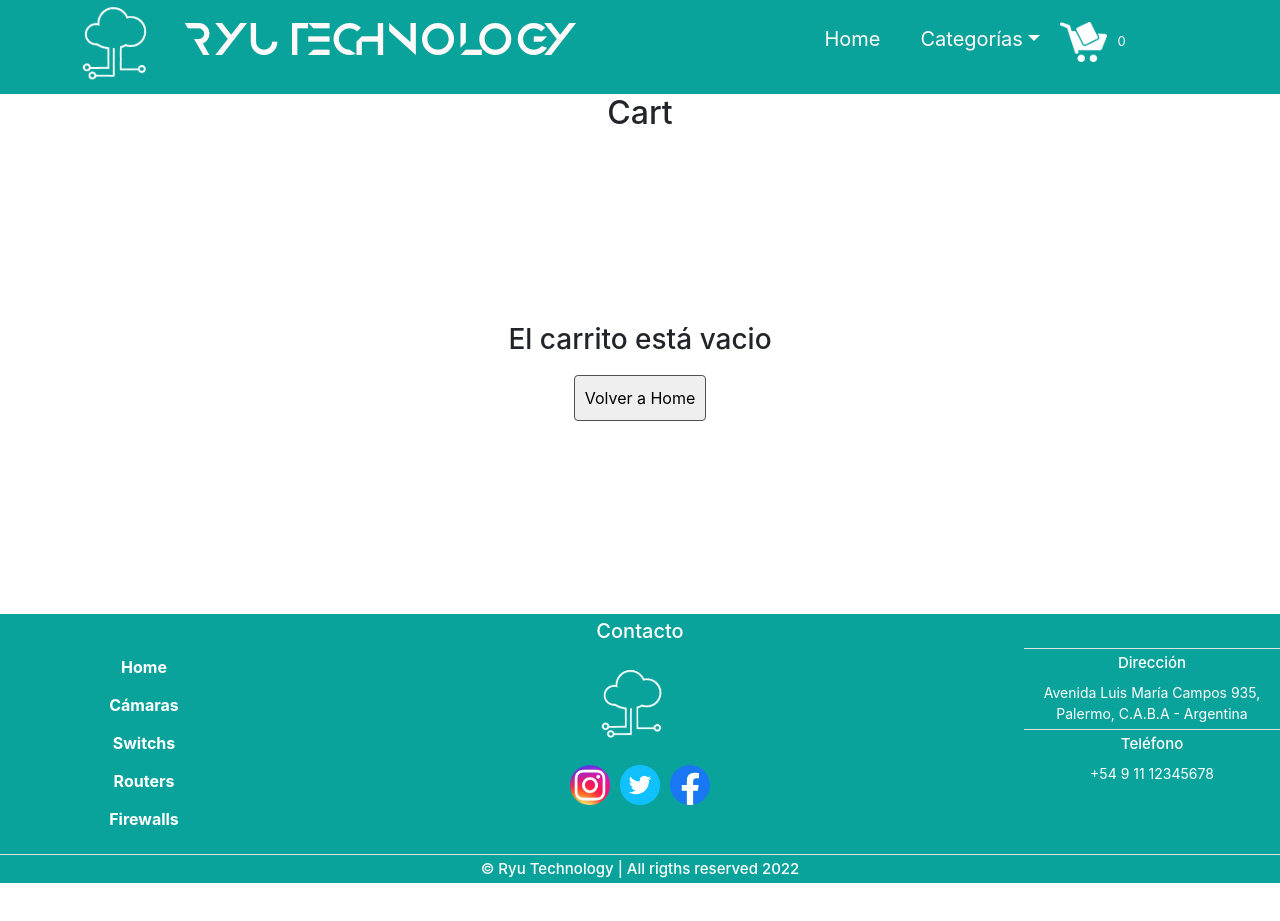
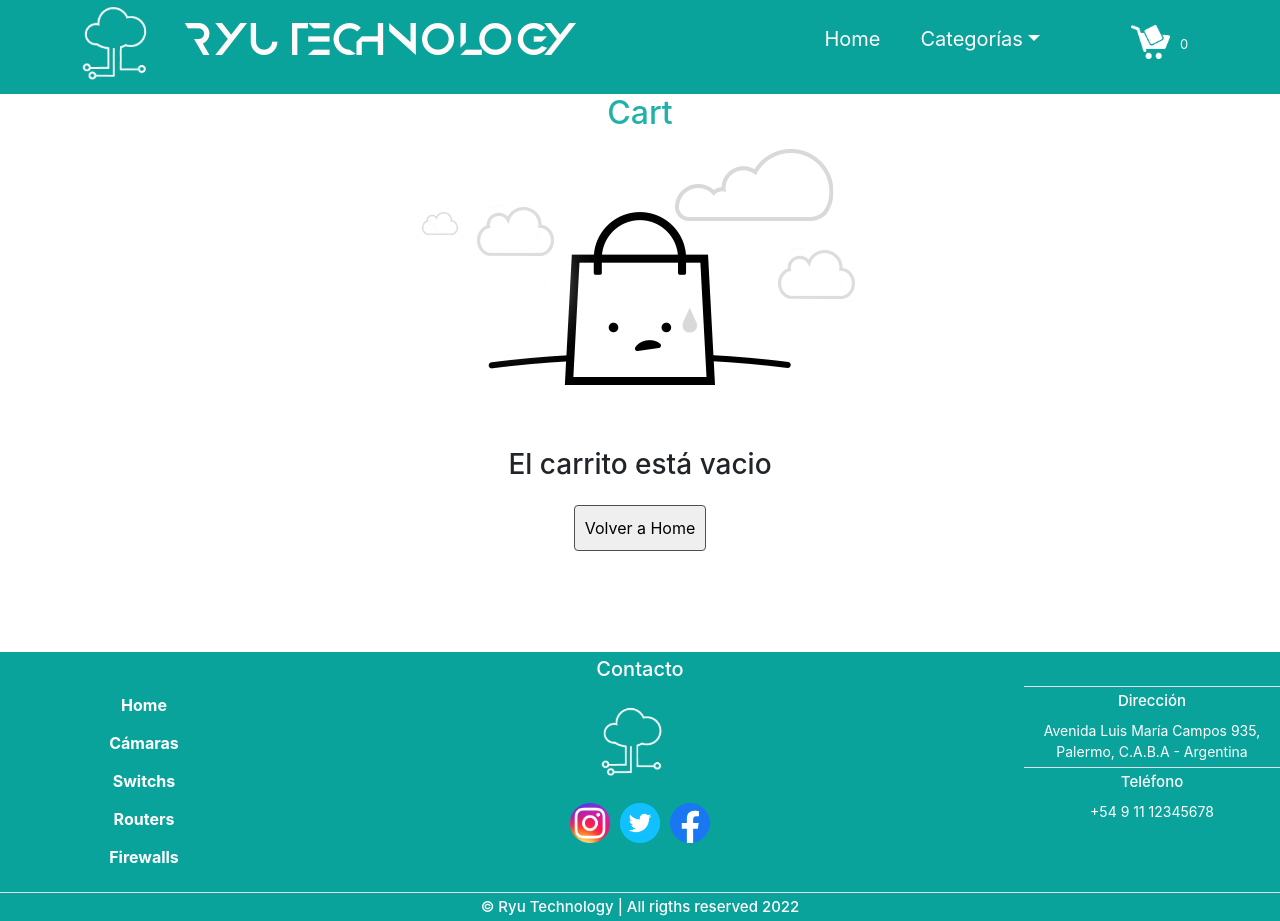
Before and after one commit to luiggimarquez/ryutechnology_marquez, a React (Create React App) app: page /cart in a window 1280 px wide. Before the commit the page ends 883 px from the top, so only its background shows below. Built offline with nearby package versions, Linux system fonts and the light colour scheme.

Commit message:
modificado sumatorio del cartwidget

```diff
--- a/src/components/Cart/Cart.js
+++ b/src/components/Cart/Cart.js
@@ -35,8 +35,8 @@ const Cart = () =>{
                 <div className="columnasItem"> {cart.map(elemento =><button key={elemento.id} className="buttonCart" onClick={() => eliminarItem(elemento.id)}>Eliminar</button> )}</div>
 
             </div>
-            <div className="montoPago">Subtotal a pagar: {subTotal} USD</div> <div className="montoPago">Total a pagar {(subTotal*0.21 + subTotal)} USD</div>
-            <button className="borrarCarrito" onClick={() => clearItem()}> Borrar carrito </button></> : <div className="carritoVacio"><h3>El carrito está vacio</h3><Link to="/"><button className="borrarCarrito">Volver a Home</button></Link></div>
+            <div className="montoPago">Subtotal a pagar: {subTotal} USD</div> <div className="montoPago">Total a pagar: {(subTotal*0.21 + subTotal)} USD</div>
+            <button className="borrarCarrito" onClick={() => clearItem()}> Borrar carrito </button></> : <div className="carritoVacio"><img src="./img/empty_cart.png" alt="imagen carro vacío"/><h3>El carrito está vacio</h3><Link to="/"><button className="borrarCarrito">Volver a Home</button></Link></div>
 
             }
         </div>
--- a/src/components/Cart/cart.scss
+++ b/src/components/Cart/cart.scss
@@ -1,14 +1,15 @@
 .contenedorGeneral{
 
     display: flex;
-    height: 65vh;
     flex-direction: column;
     width: 100%;
+    margin: 0 0 273px 0;
 
     .cartTitle{
 
         display: flex;
         justify-content: center;
+        color: lightseagreen;
 
     }
 
@@ -16,6 +17,7 @@
 
         display: flex;
         justify-content: space-evenly;
+
     }
 
     .articleContainer {
@@ -23,6 +25,7 @@
         display: flex;
         justify-content: space-around;
         width: 100%;
+
 
         .columnasItem{
 
@@ -102,10 +105,9 @@
 
         width: 20%;
         padding: 10px;
-        margin-top: 30px;
         align-self: center;
         display: inline-block;
-        margin: 10px 0;
+        margin: 15px 0;
         border: 1px solid #4f4f4f;
         border-radius: 4px;
         transition: all 0.2s ease-in;
@@ -165,12 +167,13 @@
 
     .carritoVacio{
 
-        display:flex;
+        display: flex;
         flex-direction: column;
         justify-content: center;
         align-items: center;
         width: 100%;
-        margin: auto;
+        height: 11.65vh;
+        margin-top: 145px;
 
         button{
 
@@ -181,7 +184,7 @@
     .montoPago{
 
         display: flex;
-       justify-content: flex-end;
+        justify-content: flex-end;
         margin-right: 50px;
     }
 
--- a/src/components/CartWidget/CartWidget.js
+++ b/src/components/CartWidget/CartWidget.js
@@ -2,6 +2,7 @@ import cart from "./cart.png"
 import "./cartWidget.scss"
 import { useContext } from "react"
 import Context from "../../context/CartContext"
+import {Link} from "react-router-dom"
 
 const CartWidget = () =>{
 
@@ -11,7 +12,7 @@ const CartWidget = () =>{
 
         <div className="cart">
 
-            <img className="imgCart" src={cart} alt="imagen carrito"/>
+            <Link to="/cart"><picture><img className="imgCart" src={cart} alt="imagen carrito"/></picture></Link>
             <span className="countCart">{getNumeroCarrito()}</span>
 
         </div>
--- a/src/components/CartWidget/cartWidget.scss
+++ b/src/components/CartWidget/cartWidget.scss
@@ -1,6 +1,7 @@
 .cart {
 
     display: flex;
+    text-align: end;
 
     .imgCart {
 
--- a/src/components/NavBar/navBar.scss
+++ b/src/components/NavBar/navBar.scss
@@ -4,15 +4,10 @@
     src: url("fonts/Anurati-Regular.woff") format('woff');
     font-display: swap;
 }
-.navActivo{
+.navActivo {
 
     text-decoration: none;
-    // box-shadow: 2px 1px 4px 0.5px white;
-    // color: white;
-    // padding: 0 20px;
-    // border-radius: 22px;
-        margin: 0 10px;
-    // background-color: #2da576;
+    margin: 0 10px;
     color: #cddc39;
     text-shadow: 0px 1px 12px #ffffff;
 }
--- a/src/context/CartContext.js
+++ b/src/context/CartContext.js
@@ -5,6 +5,7 @@ const Context = createContext();
 export const  CartContextProvider = ( { children }) => {
 
     const [cart,setCart] = useState([])
+
 
     const addItem = (itemAgregado) => {
 
@@ -32,7 +33,10 @@ export const  CartContextProvider = ( { children }) => {
                     }
                 } )
 
-                console.log(cart)
+
+
+                setCart([...cart])
+
 
             }else{
 
@@ -40,11 +44,13 @@ export const  CartContextProvider = ( { children }) => {
             }
         }
 
+
     }
 
     useEffect(() =>{
 
         console.log(cart)
+
 
     },[cart] )
 
@@ -73,6 +79,8 @@ export const  CartContextProvider = ( { children }) => {
             numero = numero + elemento.agregados;
         })
 
+
+
         return numero
     }
 
```
Also changed, not shown: public/img/empty_cart.png (added), 1 other file (tests, documents, lock files or other folders).
